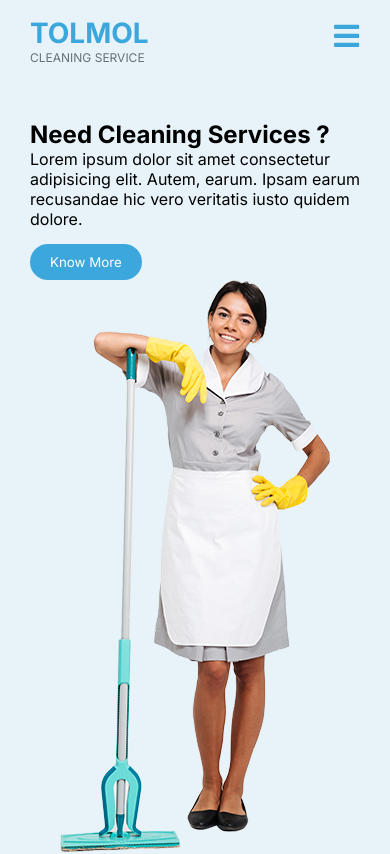
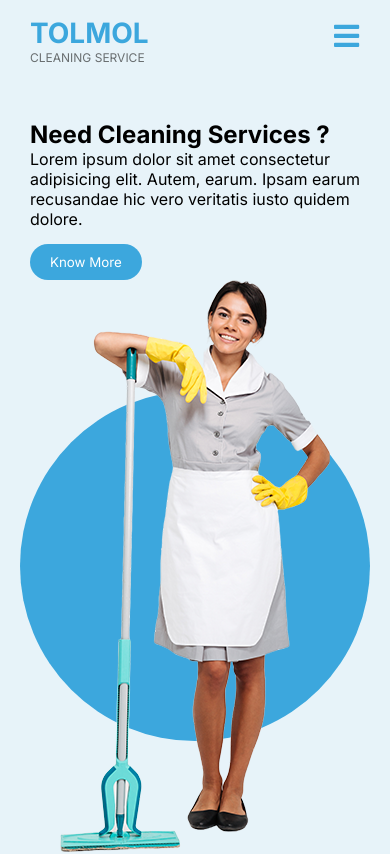
Before and after one commit to Bubblecrown/Home-Cleaning-Service, a React (Create React App) app: page / in a window 390 px wide. Shown: the top 854 px of the page. Built offline with nearby package versions, Linux system fonts and the light colour scheme.

Commit message:
media query problem: not include breakpoint

```diff
--- a/src/components/InfoSection/InfoSection.js
+++ b/src/components/InfoSection/InfoSection.js
@@ -21,6 +21,7 @@ const InfoSection = ({
   btnText,
   imgPath,
   imgTitle,
+  circle,
 }) => {
   const btnShow = btnText ? <HeroButton>{btnText}</HeroButton> : "";
   return (
@@ -37,8 +38,8 @@ const InfoSection = ({
               {btnShow}
             </Column>
             <Column>
-              <HeroImg imageStart={imageStart}>
-                <Img src={imgPath} alt={imgTitle}/>
+              <HeroImg imageStart={imageStart} circle={circle}>
+                <Img src={imgPath} alt={imgTitle} />
               </HeroImg>
             </Column>
           </Row>
--- a/src/components/InfoSection/InfoStyle.js
+++ b/src/components/InfoSection/InfoStyle.js
@@ -34,20 +34,25 @@ export const HeroImg = styled.div`
   display: flex;
   justify-content: ${({ imageStart }) =>
     imageStart ? "flex-start" : "center"};
+  position: relative;
+  ${({ circle }) =>
+    circle &&
+    `&:before {
+    content: "";
+    position: absolute;
+    width: 350px;
+    height: 350px;
+    border-radius: 200px;
+    background-color: ${Primary};
+    left: 50%;
+    top: 50%;
+    translate: -50% -50%;
+    z-index: -1;}`}
 `;
 
 export const Img = styled.img`
-  &:before {
-    position: relative;
-    content: '';
-    position: absolute;
-    width: 340px;
-    height: 340px;
-    border-radius: 200px;
-    background-color: ${Primary};
-    left: 20%;
-    top: 22%;
-    z-index: -1;
+
+
   }
 `;
 
--- a/src/components/Navbar/NavbarStyles.js
+++ b/src/components/Navbar/NavbarStyles.js
@@ -43,12 +43,12 @@ export const Logotext = styled.p`
 
 export const MobileIcon = styled.div`
   display: none;
+  translate: -100% 60%;
   @media screen and (max-width: 960px) {
     display: block;
     position: absolute;
     top: 0;
     right: 0;
-    translate: -100% 60%;
     font-size: 1.8rem;
     cursor: pointer;
     z-index: 100;
@@ -61,7 +61,9 @@ export const NavMenu = styled.ul`
   justify-content: center;
   list-style: none;
   text-align: center;
+  opacity: 1;
   @media screen and (max-width: 960px) {
+    display: flex;
     flex-direction: column;
     width: 100%;
     height: 100vh;
@@ -109,14 +111,14 @@ export const NavLinks = styled(Link)`
   text-decoration: none;
   height: 100%;
   @media screen and (max-width: 960px) {
-    color:#fff;
+    color: #fff;
     text-align: center;
     padding: 2rem;
     width: 100%;
     display: table;
+    transition: all 0.3s ease;
     &:hover {
       color: #55585a;
-      transition: all 0.3s ease;
     }
   }
 `;
--- a/src/data/InfoData.js
+++ b/src/data/InfoData.js
@@ -5,7 +5,8 @@ export const HeroData = {
   btnText:'Know More',
   imgPath:require('../assets/home-img.png'),
   imageStart:false,
-  imgTitle:'home-img'
+  imgTitle:'home-img',
+  circle:true
 }
 export const AboutusData = {
   reverse:true,
@@ -14,5 +15,6 @@ export const AboutusData = {
   title:'About Us',
   imgPath:require('../assets/about-img.png'),
   imageStart:true,
-  imgTitle:'about-img'
+  imgTitle:'about-img',
+  circle:false
 }
```
